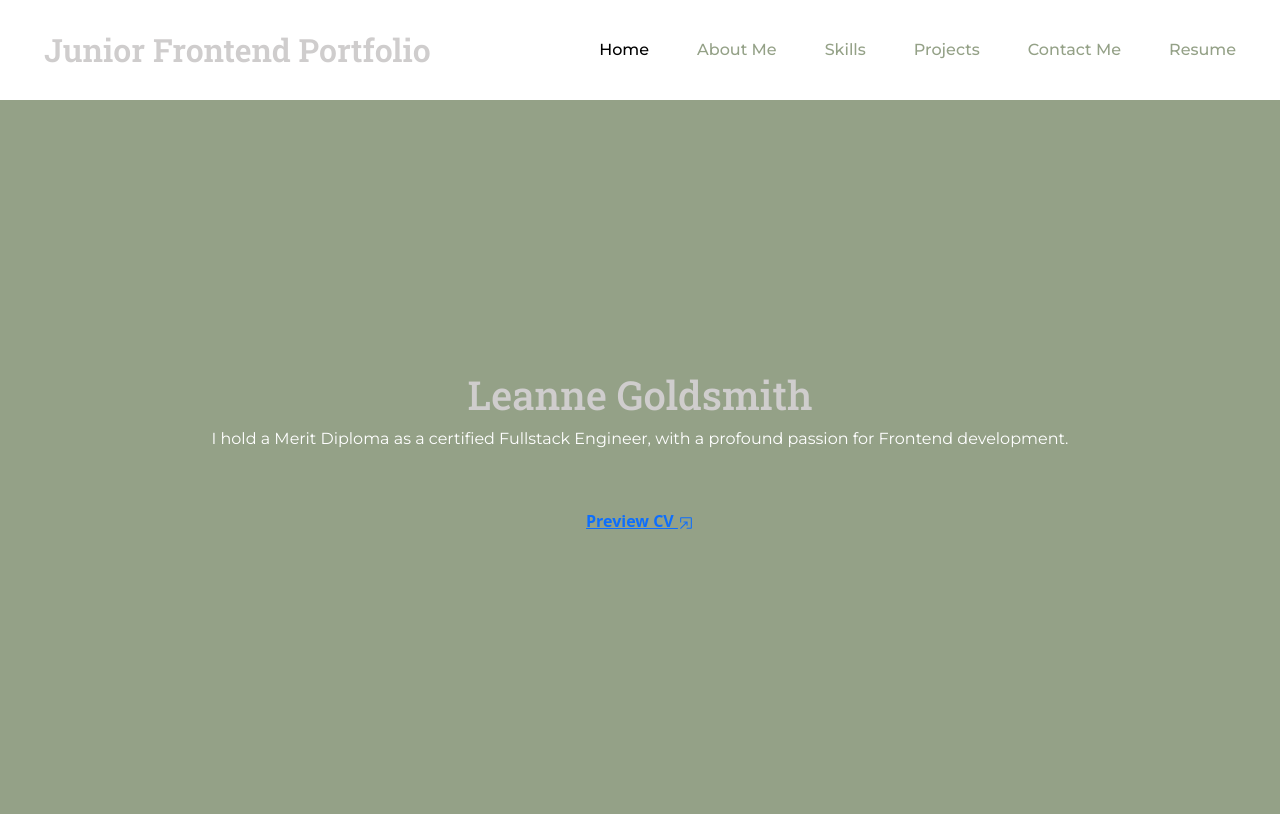
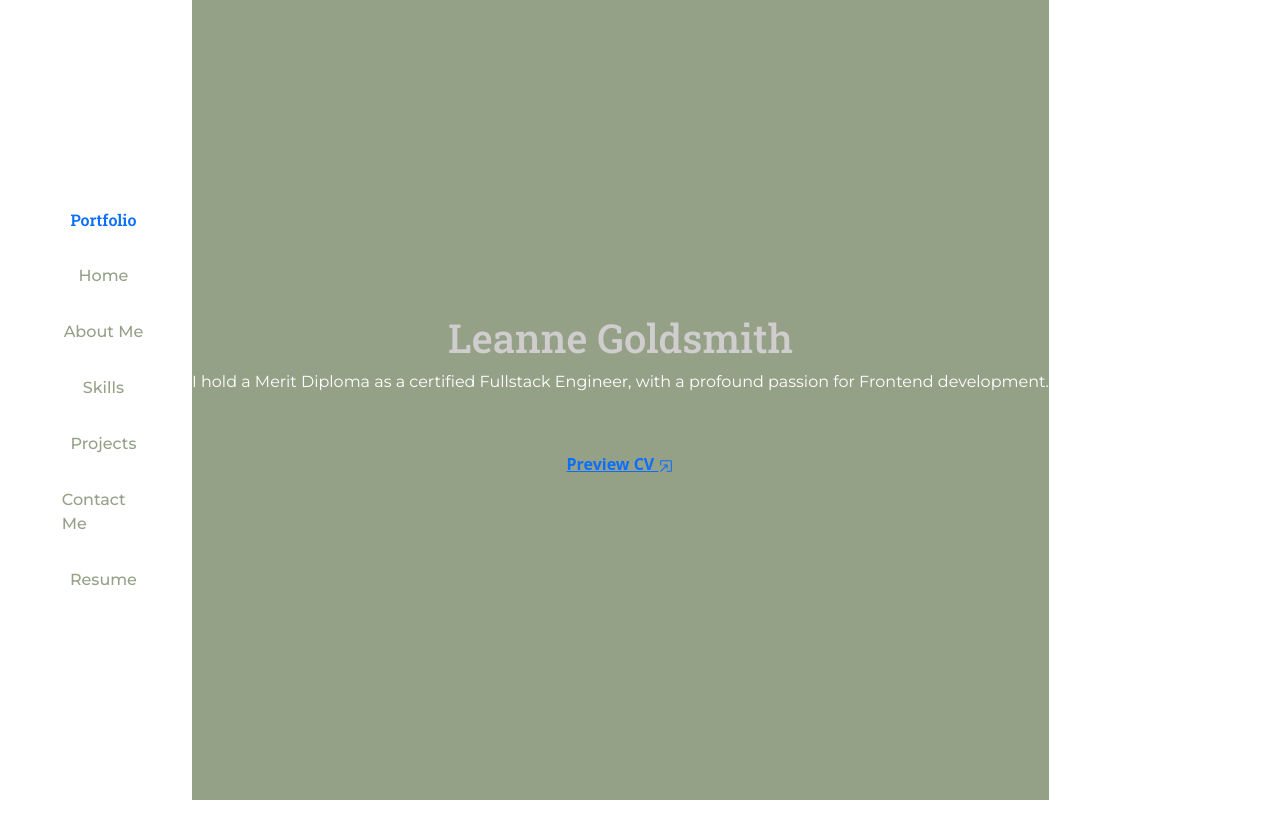
Before and after one commit to LeanneCodes/react-portfolio, a React (Vite) app: page / in a window 1280 px wide. Built offline with nearby package versions, Linux system fonts and the light colour scheme.

Commit message:
change navbar to vertical position

```diff
--- a/src/components/Navbar.css
+++ b/src/components/Navbar.css
@@ -1,27 +1,24 @@
-.navbar {
-    position: fixed;
-    top: 0;
-    width: 100%;
-    z-index: 100;
-    height: 100px;
-    background-color: white;
+.nav {
+    width: 15%;
+    padding: 3% !important;
+    height: 100vh;
+    display: flex;
+    align-items: center;
+    justify-content: center;
 }
 
 .title {
     color: var(--header-color);
     font-family: var(--header-font);
+    font-weight: 600;
+    padding: 0.5rem 1rem;
     text-align: center;
-    font-size: 2rem;
-    padding-left: 2rem;
-    font-weight: 600;
 }
 
 .nav-item {
-    display: flex;
-    align-items: center;
     font-family: var(--body-text);
-    margin-left: 2rem;
     font-weight: 500;
+    padding: 0.5rem 0;
 }
 
 .nav-item a {
--- a/src/components/Navbar.jsx
+++ b/src/components/Navbar.jsx
@@ -4,8 +4,9 @@ import './Navbar.css'
 
 const Navbar = () => {
   return (
-    <nav className="navbar navbar-expand-lg">
-      <div className="container-fluid">
+    <>
+
+      <ul className="nav flex-column">
       <div className='title'>
         <NavLink
           to="/"
@@ -14,14 +15,9 @@ const Navbar = () => {
             isActive ? 'nav-link active' : 'nav-link'
           }
         >
-            Junior Frontend Portfolio
+          Portfolio
         </NavLink>
       </div>
-        <button className="navbar-toggler" type="button" data-bs-toggle="collapse" data-bs-target="#navbarText" aria-controls="navbarText" aria-expanded="false" aria-label="Toggle navigation">
-          <span className="navbar-toggler-icon"></span>
-        </button>
-        <div className="collapse navbar-collapse justify-content-end pe-md-4" id="navbarText">
-          <ul className="navbar-nav mb-2 mb-lg-0">
         <li className="nav-item">
           <NavLink
           to="/"
@@ -83,9 +79,7 @@ const Navbar = () => {
           </NavLink>
         </li>
       </ul>
-        </div>
-      </div>
-    </nav>
+    </>
   )
 }
 
--- a/src/index.css
+++ b/src/index.css
@@ -16,3 +16,7 @@
   --header-font: 'Roboto Slab', serif;
   --body-text: 'Montserrat', sans-serif;
 }
+
+#root {
+  display: flex;
+}
```
Lines whose indentation alone changed are shown as unchanged.
